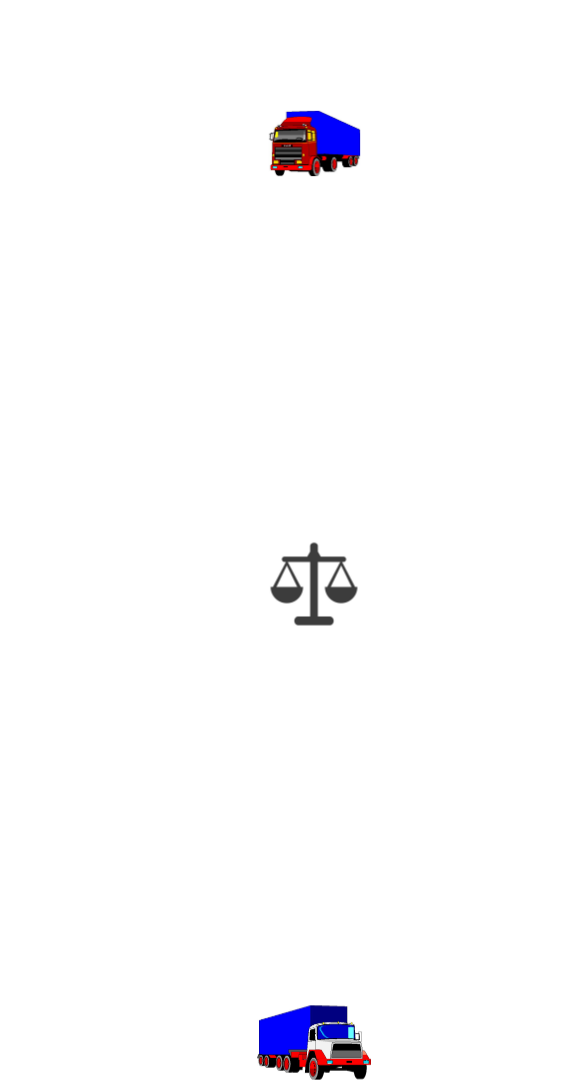
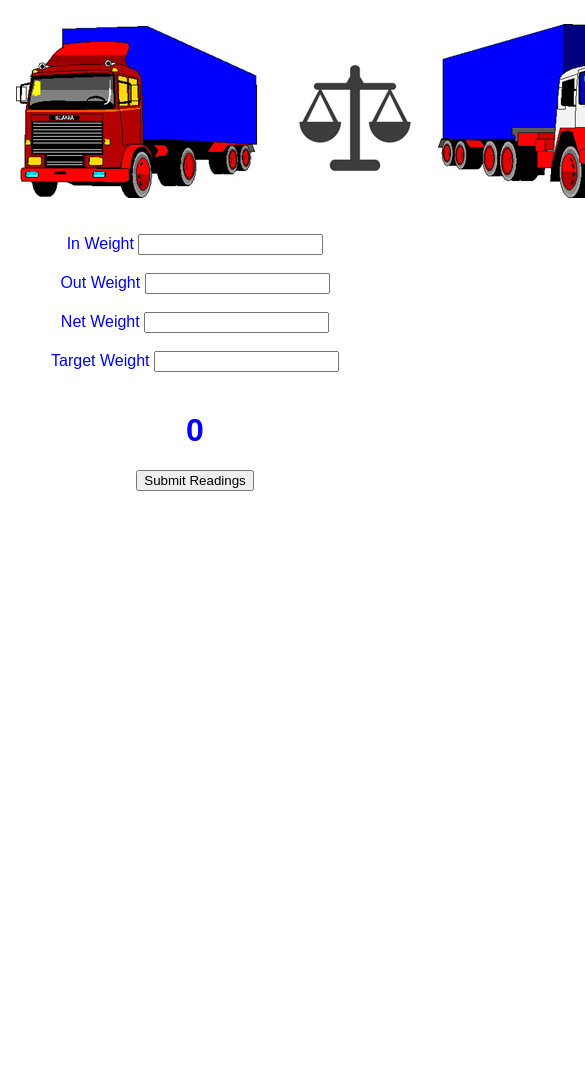
Before and after one commit to BFO1715/Weighing-Control-System, a plain HTML site: page index.html in a window 390 px wide. Shown: the part 496-1580 px from the top of the page, 585 px wide, since content can reach past the window. After the commit the page ends 995 px from the top, so only its background shows below. Drawn offline with Linux system fonts and the light colour scheme.

Commit message:
Improving responsiveness, adjusting widths in css

```diff
--- a/assets/css/style.css
+++ b/assets/css/style.css
@@ -1,7 +1,7 @@
 body {
     background-color: white;
     font-family: Arial, Helvetica, sans-serif;
-    color: black;
+    color: blue;
     text-align: center;
 }
 
@@ -19,34 +19,10 @@ body {
     vertical-align: middle;
 }
 
-/*----- Weighing process images */
+/*----- Weighing process image */
 
 .weighingprocess {
-    display: inline-block;
-}
 
-.truckin {
-    transform: scale(0.25);
-}
-
-.scale {
-    transform: scale(0.25);
-}
-
-.truckout {
-    transform: scale(0.25);
 }
 
 /*----- Calculations */
-
-#netweight{
-    border: 1px solid black;
-    padding-left: 10px;
-    padding-right: 10px;
-}
-
-#eternaltotal{
-    border: 1px solid black;
-    padding-left: 10px;
-    padding-right: 10px;
-}
--- a/assets/js/script.js
+++ b/assets/js/script.js
@@ -37,5 +37,4 @@ function calc() {
 
  function notice() {
      alert(`Target Weight met`);
-
  }
--- a/index.html
+++ b/index.html
@@ -18,10 +18,8 @@
         <p>Keep track of your goods.</p>
     </h4>
     </div>
-    <div class = "weighingprocess">
-        <span><img class="truckin" src="assets/images/truckin.png" alt="truckin"></span>
-        <span><img class="scale" src="assets/images/scale.png" alt="scale"></span>
-        <span><img class="truckout" src="assets/images/truckout.png" alt="truckout"></span>
+    <div class = "imagearea">
+        <span><img class="weighingprocess" src="assets/images/weighingprocess.png" alt="truckin"></span>
     </div>
     <br>
     <div class="unladentruck">
```
Also changed, not shown: assets/images/scale.png (deleted), assets/images/truckin.png (deleted), assets/images/truckout.png (deleted), assets/images/weighingprocess.png (added).
